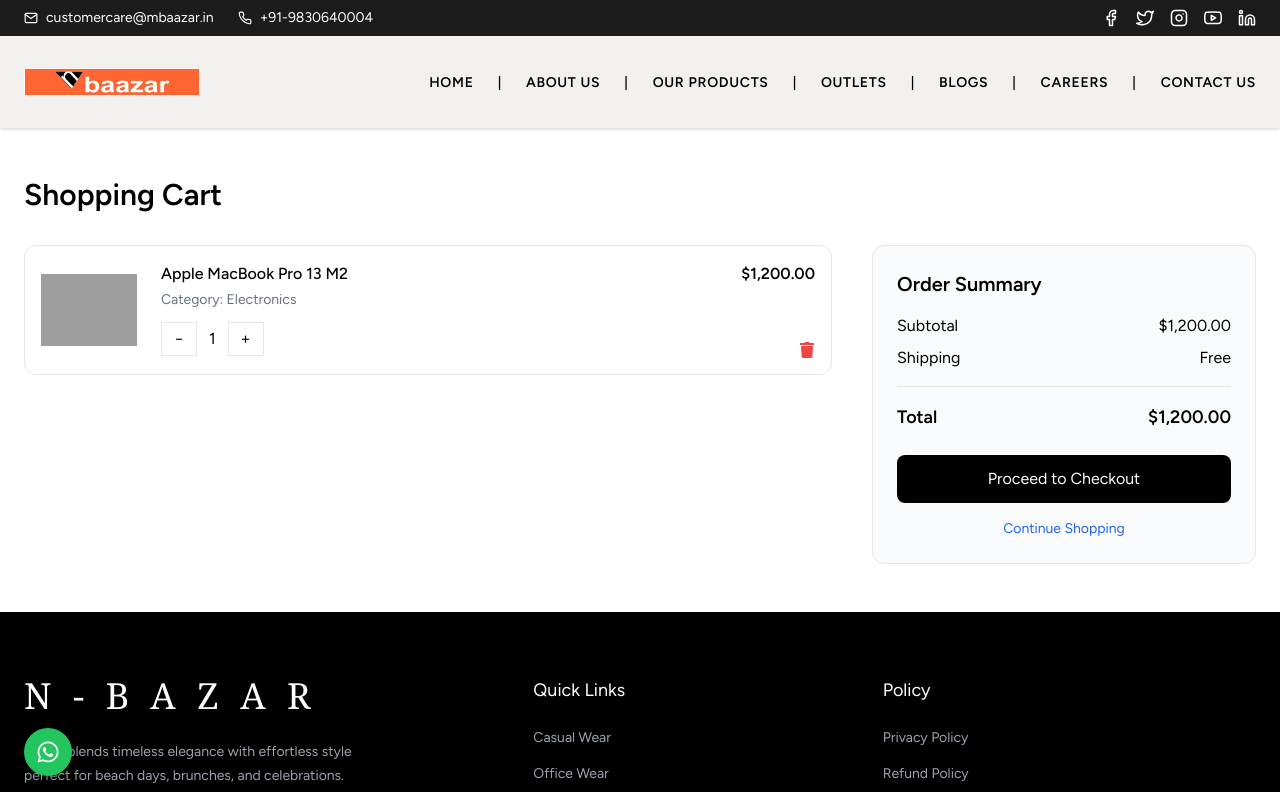
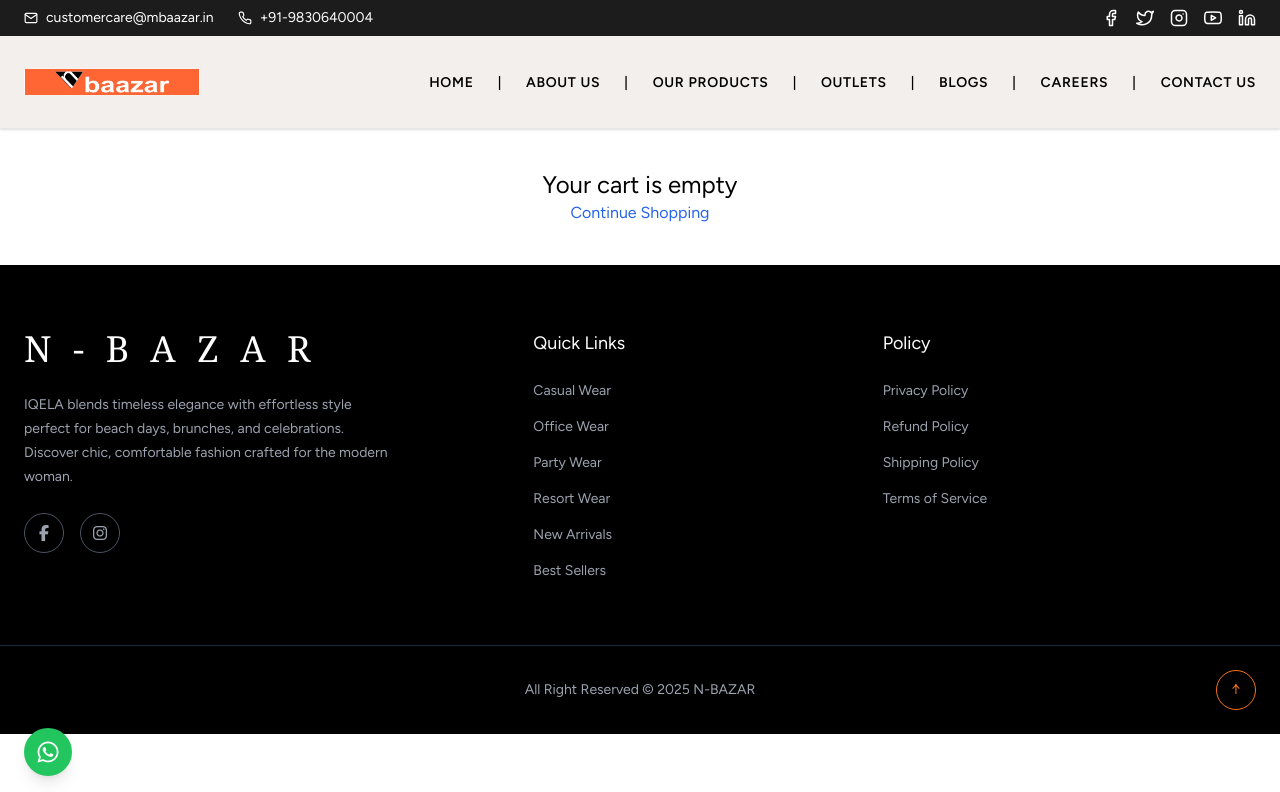
Before and after one commit to Saraswatikumar001/n-bazzar, a React (Vite) app: page /cart in a window 1280 px wide. Shown: the top 792 px of the page. Built offline with nearby package versions, Linux system fonts and the light colour scheme; grey boxes are pictures that could not be loaded.

Commit message:
saraswati

```diff
--- a/src/App.jsx
+++ b/src/App.jsx
@@ -7,6 +7,8 @@
 import Products from './pages/Products/Products'
 import ProductDetails from './pages/Products/ProductDetails'
 import Cart from './pages/Cart/Cart'
+import Checkout from './pages/Checkout/Checkout'
+
 
 
 
@@ -21,6 +23,7 @@
           <Route path='/products' element={<Products />} />
           <Route path='/product/:id' element={<ProductDetails />} />
           <Route path="/cart" element={<Cart />} />
+          <Route path="/checkout" element={<Checkout />} />
         </Routes>
         <WhatsAppButton />
         <Footer />
--- a/src/context/CartContext.jsx
+++ b/src/context/CartContext.jsx
@@ -1,16 +1,50 @@
-import { createContext, useContext, useState } from "react";
+import { createContext, useContext, useEffect, useState } from "react";
 
 const CartContext = createContext();
 
 export const CartProvider = ({ children }) => {
-  const [cart, setCart] = useState([]);
+  const [cart, setCart] = useState(() => {
+    return JSON.parse(localStorage.getItem("cart")) || [];
+  });
 
-  const addToCart = (product, qty) => {
-    setCart((prev) => [...prev, { ...product, qty }]);
+  // Save to localStorage
+  useEffect(() => {
+    localStorage.setItem("cart", JSON.stringify(cart));
+  }, [cart]);
+
+  // Add to cart
+  const addToCart = (product) => {
+    setCart((prev) => {
+      const exist = prev.find((item) => item.id === product.id);
+      if (exist) {
+        return prev.map((item) =>
+          item.id === product.id
+            ? { ...item, qty: item.qty + 1 }
+            : item
+        );
+      }
+      return [...prev, { ...product, qty: 1 }];
+    });
+  };
+
+  // Remove
+  const removeFromCart = (id) => {
+    setCart((prev) => prev.filter((item) => item.id !== id));
+  };
+
+  // Update qty
+  const updateQty = (id, qty) => {
+    setCart((prev) =>
+      prev.map((item) =>
+        item.id === id ? { ...item, qty } : item
+      )
+    );
   };
 
   return (
-    <CartContext.Provider value={{ cart, addToCart }}>
+    <CartContext.Provider
+      value={{ cart, addToCart, removeFromCart, updateQty }}
+    >
       {children}
     </CartContext.Provider>
   );
--- a/src/main.jsx
+++ b/src/main.jsx
@@ -1,8 +1,8 @@
 import { StrictMode } from "react";
 import { createRoot } from "react-dom/client";
 import { CartProvider } from "./context/CartContext";
+import App from "./App";
 import "./index.css";
-import App from "./App.jsx";
 
 createRoot(document.getElementById("root")).render(
   <StrictMode>
--- a/src/pages/Cart/Cart.jsx
+++ b/src/pages/Cart/Cart.jsx
@@ -1,81 +1,85 @@
-import { Link } from "react-router-dom";
+import { Link, useNavigate } from "react-router-dom";
 import { FaTrash } from "react-icons/fa";
+import { useCart } from "../../context/CartContext";
 
 export default function Cart() {
+  const { cart, removeFromCart, updateQty } = useCart();
+  const navigate = useNavigate();
+
+  const subtotal = cart.reduce(
+    (sum, item) => sum + item.qty * Number(item.price.replace(/[^0-9]/g, "")),
+    0
+  );
+
+  if (cart.length === 0) {
     return (
-        <div className="max-w-7xl mx-auto px-6 py-12">
-            {/* Page Title */}
-            <h1 className="text-3xl font-semibold mb-8">
-                Shopping Cart
-            </h1>
-            <div className="grid lg:grid-cols-3 gap-10">
-                {/* LEFT – CART ITEMS */}
+      <div className="p-10 text-center">
+        <h2 className="text-2xl">Your cart is empty</h2>
+        <Link to="/products" className="text-blue-600">
+          Continue Shopping
+        </Link>
+      </div>
+    );
+  }
+
+  return (
+    <div className="max-w-7xl mx-auto px-6 py-12 grid lg:grid-cols-3 gap-10">
+
+      {/* Cart Items */}
       <div className="lg:col-span-2 space-y-6">
-                    {/* Cart Item */}
-                    <div className="flex gap-6 border rounded-xl p-4 bg-white">
-                        <img
-                            src="https://images.unsplash.com/photo-1517336714731-489689fd1ca8"
-                            alt="Product"
-                            className="h-24 w-24 object-contain"
-                        />
+        {cart.map((item) => (
+          <div key={item.id} className="flex gap-6 border p-4 rounded-lg">
+            <img src={item.img} className="h-24 w-24 object-contain" />
 
             <div className="flex-1">
-                            <h3 className="font-medium">
-                                Apple MacBook Pro 13 M2
-                            </h3>
+              <h3 className="font-medium">{item.name}</h3>
 
-                            <p className="text-sm text-gray-500 mt-1">
-                                Category: Electronics
-                            </p>
-
-                            {/* Quantity */}
               <div className="flex items-center gap-3 mt-3">
-                                <button className="border px-3 py-1">−</button>
-                                <span>1</span>
-                                <button className="border px-3 py-1">+</button>
+                <button
+                  onClick={() =>
+                    updateQty(item.id, Math.max(1, item.qty - 1))
+                  }
+                  className="border px-3"
+                >
+                  −
+                </button>
+                <span>{item.qty}</span>
+                <button
+                  onClick={() => updateQty(item.id, item.qty + 1)}
+                  className="border px-3"
+                >
+                  +
+                </button>
               </div>
             </div>
 
-                        <div className="flex flex-col justify-between items-end">
-                            <p className="font-semibold">$1,200.00</p>
-                            <button className="text-red-500 hover:text-red-700">
+            <button
+              onClick={() => removeFromCart(item.id)}
+              className="text-red-500"
+            >
               <FaTrash />
             </button>
           </div>
-                    </div>
+        ))}
       </div>
 
-                {/* RIGHT – ORDER SUMMARY */}
-                <div className="border rounded-xl p-6 bg-gray-50 h-fit">
+      {/* Summary */}
+      <div className="border p-6 rounded-lg h-fit">
         <h2 className="text-xl font-semibold mb-4">
           Order Summary
         </h2>
-                    <div className="flex justify-between mb-2">
+
+        <div className="flex justify-between">
           <span>Subtotal</span>
-                        <span>$1,200.00</span>
-                    </div>
-                    <div className="flex justify-between mb-2">
-                        <span>Shipping</span>
-                        <span>Free</span>
-                    </div>
-                    <div className="border-t my-4"></div>
-                    <div className="flex justify-between font-semibold text-lg">
-                        <span>Total</span>
-                        <span>$1,200.00</span>
+          <span>₹{subtotal}</span>
         </div>
 
-                    <button className="w-full bg-black text-white py-3 rounded-lg mt-6 hover:opacity-90">
+        <button
+          onClick={() => navigate("/checkout")}
+          className="w-full bg-black text-white py-3 rounded-lg mt-6"
+        >
           Proceed to Checkout
         </button>
-
-                    <Link
-                        to="/products"
-                        className="block text-center text-sm text-blue-600 mt-4"
-                    >
-                        Continue Shopping
-                    </Link>
-                </div>
-
       </div>
     </div>
   );
--- a/src/pages/Checkout/Checkout.jsx
+++ b/src/pages/Checkout/Checkout.jsx
@@ -0,0 +1,28 @@
+import { useCart } from "../../context/CartContext";
+
+export default function Checkout() {
+  const { cart } = useCart();
+
+  return (
+    <div className="max-w-4xl mx-auto px-6 py-12">
+      <h1 className="text-3xl font-semibold mb-6">
+        Checkout
+      </h1>
+
+      <div className="space-y-4">
+        {cart.map((item) => (
+          <div key={item.id} className="flex justify-between border-b pb-2">
+            <span>
+              {item.name} × {item.qty}
+            </span>
+            <span>{item.price}</span>
+          </div>
+        ))}
+      </div>
+
+      <button className="mt-8 bg-green-600 text-white px-6 py-3 rounded-lg">
+        Place Order
+      </button>
+    </div>
+  );
+}
--- a/src/pages/Products/ProductDetails.jsx
+++ b/src/pages/Products/ProductDetails.jsx
@@ -1,9 +1,11 @@
 import { useParams, useNavigate, Link } from "react-router-dom";
 import { FaStar } from "react-icons/fa";
 import { products } from "../../data/products";
+import { useCart } from "../../context/CartContext";
 
 export default function ProductDetails() {
   const { id } = useParams();
+  const { addToCart } = useCart();
   const navigate = useNavigate();
   const product = products.find((item) => item.id === Number(id));
 
@@ -64,12 +66,14 @@
 
           {/* Buttons */}
           <div className="flex gap-4 mt-8">
-            <button onClick={() => navigate ("/cart")}
-            className="bg-black text-white px-6 py-3 rounded-lg hover:opacity-90">
+            <button
+              onClick={() => {
+                addToCart(product);
+                navigate("/cart");
+              }}
+              className="bg-black text-white px-6 py-3 rounded-lg"
+            >
               Add to Cart
-            </button>
-            <button className="border px-6 py-3 rounded-lg hover:bg-gray-100">
-              Buy Now
             </button>
           </div>
         </div>
```
Lines whose indentation alone changed are shown as unchanged.
